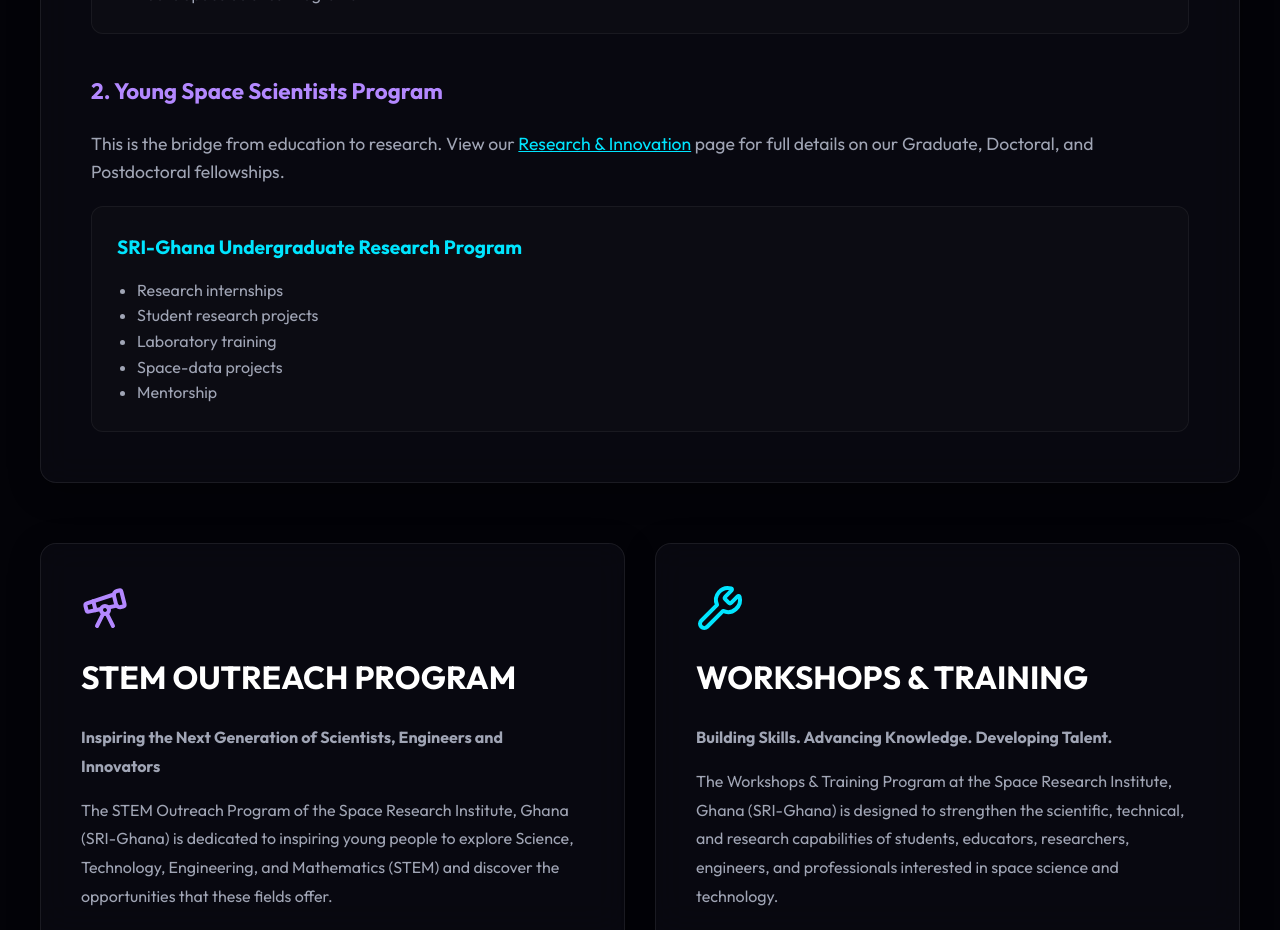
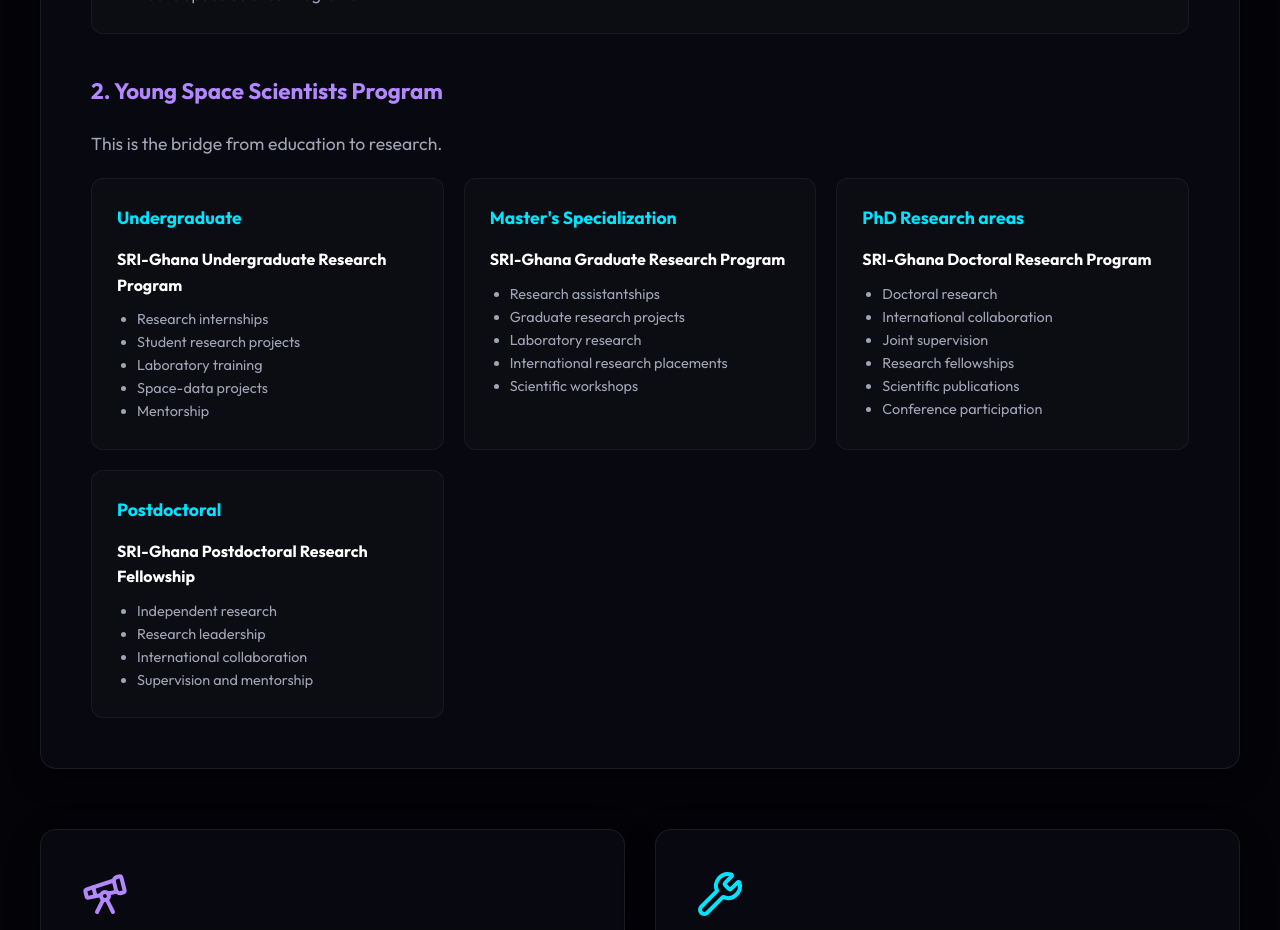
Before and after one commit to kaniobed28/SEPS-Ghana, a Next.js app: page /programs in a window 1280 px wide. Shown: the part 6860-7790 px from the top of the page. Built offline with nearby package versions, Linux system fonts and the light colour scheme.

Commit message:
Fix final verbatim issues: Add missing Young Space Scientists graduate blocks and fix About headers

```diff
--- a/src/app/programs/page.tsx
+++ b/src/app/programs/page.tsx
@@ -589,17 +589,51 @@
               <div>
                 <h4 style={{ fontSize: '1.4rem', color: 'var(--color-secondary)', marginBottom: '20px' }}>2. Young Space Scientists Program</h4>
                 <p style={{ color: 'var(--color-text-secondary)', fontSize: '1.1rem', marginBottom: '20px' }}>
-                  This is the bridge from education to research. View our <Link href="/research" style={{ color: 'var(--color-primary)', textDecoration: 'underline' }}>Research & Innovation</Link> page for full details on our Graduate, Doctoral, and Postdoctoral fellowships.
+                  This is the bridge from education to research.
                 </p>
                 <div className="grid-layout" style={{ gridTemplateColumns: 'repeat(auto-fit, minmax(300px, 1fr))', gap: '20px', alignItems: 'stretch' }}>
                   <div style={{ background: 'rgba(255,255,255,0.02)', padding: '25px', borderRadius: '12px', border: '1px solid rgba(255,255,255,0.05)' }}>
-                    <h5 style={{ color: 'var(--color-primary)', marginBottom: '15px', fontSize: '1.2rem' }}>SRI-Ghana Undergraduate Research Program</h5>
-                    <ul style={{ color: 'var(--color-text-secondary)', paddingLeft: '20px', fontSize: '1rem', lineHeight: 1.6 }}>
+                    <h5 style={{ color: 'var(--color-primary)', marginBottom: '15px', fontSize: '1.1rem' }}>Undergraduate</h5>
+                    <h6 style={{ color: 'var(--color-text-primary)', marginBottom: '10px', fontSize: '1rem' }}>SRI-Ghana Undergraduate Research Program</h6>
+                    <ul style={{ color: 'var(--color-text-secondary)', paddingLeft: '20px', fontSize: '0.9rem', lineHeight: 1.6 }}>
                       <li>Research internships</li>
                       <li>Student research projects</li>
                       <li>Laboratory training</li>
                       <li>Space-data projects</li>
                       <li>Mentorship</li>
+                    </ul>
+                  </div>
+                  <div style={{ background: 'rgba(255,255,255,0.02)', padding: '25px', borderRadius: '12px', border: '1px solid rgba(255,255,255,0.05)' }}>
+                    <h5 style={{ color: 'var(--color-primary)', marginBottom: '15px', fontSize: '1.1rem' }}>Master's Specialization</h5>
+                    <h6 style={{ color: 'var(--color-text-primary)', marginBottom: '10px', fontSize: '1rem' }}>SRI-Ghana Graduate Research Program</h6>
+                    <ul style={{ color: 'var(--color-text-secondary)', paddingLeft: '20px', fontSize: '0.9rem', lineHeight: 1.6 }}>
+                      <li>Research assistantships</li>
+                      <li>Graduate research projects</li>
+                      <li>Laboratory research</li>
+                      <li>International research placements</li>
+                      <li>Scientific workshops</li>
+                    </ul>
+                  </div>
+                  <div style={{ background: 'rgba(255,255,255,0.02)', padding: '25px', borderRadius: '12px', border: '1px solid rgba(255,255,255,0.05)' }}>
+                    <h5 style={{ color: 'var(--color-primary)', marginBottom: '15px', fontSize: '1.1rem' }}>PhD Research areas</h5>
+                    <h6 style={{ color: 'var(--color-text-primary)', marginBottom: '10px', fontSize: '1rem' }}>SRI-Ghana Doctoral Research Program</h6>
+                    <ul style={{ color: 'var(--color-text-secondary)', paddingLeft: '20px', fontSize: '0.9rem', lineHeight: 1.6 }}>
+                      <li>Doctoral research</li>
+                      <li>International collaboration</li>
+                      <li>Joint supervision</li>
+                      <li>Research fellowships</li>
+                      <li>Scientific publications</li>
+                      <li>Conference participation</li>
+                    </ul>
+                  </div>
+                  <div style={{ background: 'rgba(255,255,255,0.02)', padding: '25px', borderRadius: '12px', border: '1px solid rgba(255,255,255,0.05)' }}>
+                    <h5 style={{ color: 'var(--color-primary)', marginBottom: '15px', fontSize: '1.1rem' }}>Postdoctoral</h5>
+                    <h6 style={{ color: 'var(--color-text-primary)', marginBottom: '10px', fontSize: '1rem' }}>SRI-Ghana Postdoctoral Research Fellowship</h6>
+                    <ul style={{ color: 'var(--color-text-secondary)', paddingLeft: '20px', fontSize: '0.9rem', lineHeight: 1.6 }}>
+                      <li>Independent research</li>
+                      <li>Research leadership</li>
+                      <li>International collaboration</li>
+                      <li>Supervision and mentorship</li>
                     </ul>
                   </div>
                 </div>
```
Also changed, not shown: src/app/about/page.tsx (+4 -4 lines).
